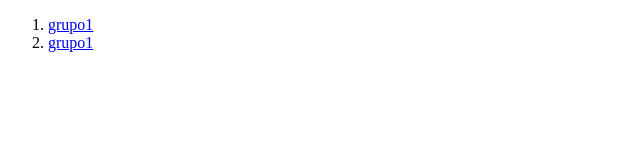
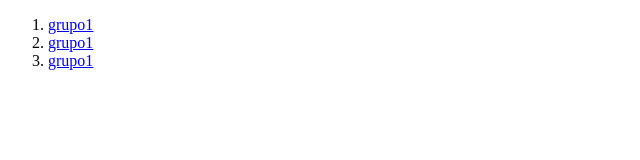
Before and after one commit to 2023M1T8-Inteli/grupo1, a plain HTML site: page executáveis/HTML/index.html in a window 1280 px wide. Shown: the full height of the page, 0-640 px from the left. Drawn offline with Linux system fonts and the light colour scheme.

Commit message:
Update index.html

```diff
--- a/executáveis/HTML/index.html
+++ b/executáveis/HTML/index.html
@@ -11,6 +11,7 @@
         <ol>
             <li><a href="./entrega_artefato_4/">grupo1</a></li>
             <li><a href="./entrega_artefato_6/">grupo1</a></li>
+            <li><a href="./entrega_artefato_9">grupo1</a></li>
         </ol>
     </div>
 </body>
```
